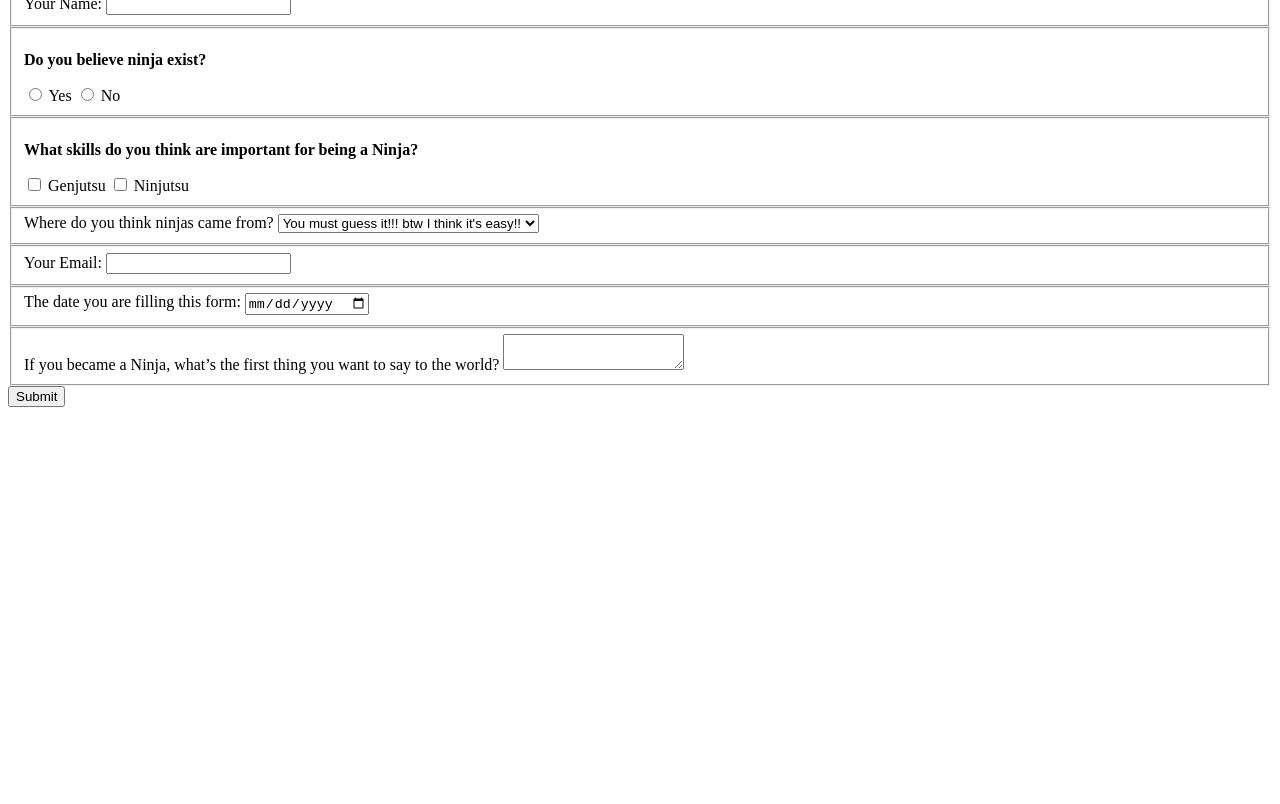
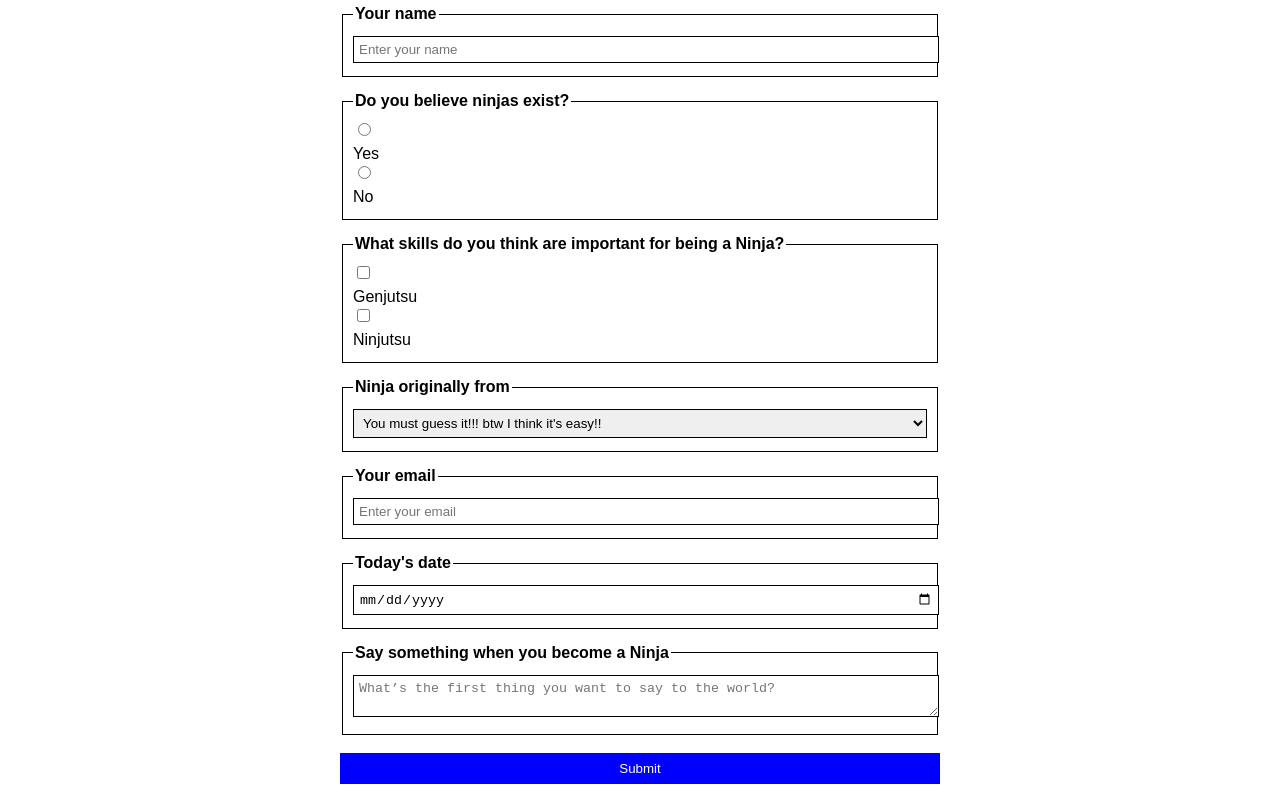
Before and after one commit to ydu6rrc/COMP-2230-Assignment-4, a plain HTML site: page index.html in a window 1280 px wide. Shown: the part 93-897 px from the top of the page. Before the commit the page ends 800 px from the top, so only its background shows below. Drawn offline with Linux system fonts and the light colour scheme.

Commit message:
Finish styles.

```diff
--- a/index.html
+++ b/index.html
@@ -8,40 +8,45 @@
   </head>
   <body>
     <form id="ninjaForm" action="https://httpbin.org/post" method="post">
-      <h1>Do You Believe Ninja Exist?</h1>
+      <h1>Do You Believe Ninjas Exist?</h1>
 
       <fieldset>
-        <label for="userName">Your Name:</label>
-        <input type="text" id="userName" name="userName" />
+        <legend>Your name</legend>
+        <input
+          type="text"
+          id="userName"
+          name="userName"
+          placeholder="Enter your name"
+        />
         <span class="error-message"></span>
       </fieldset>
 
       <fieldset>
-        <p><strong>Do you believe ninja exist?</strong></p>
-        <label><input type="radio" name="ninjaExist" value="Yes" /> Yes</label>
-        <label><input type="radio" name="ninjaExist" value="No" /> No</label>
+        <legend>Do you believe ninjas exist?</legend>
+        <input type="radio" id="ninjaYes" name="ninjaExist" value="Yes" />
+        <label for="ninjaYes">Yes</label>
+
+        <input type="radio" id="ninjaNo" name="ninjaExist" value="No" />
+        <label for="ninjaNo">No</label>
+
         <span class="error-message"></span>
       </fieldset>
 
       <fieldset>
-        <p>
-          <strong
-            >What skills do you think are important for being a Ninja?</strong
-          >
-        </p>
-        <label
-          ><input type="checkbox" name="skills" value="Genjutsu" />
-          Genjutsu</label
-        >
-        <label
-          ><input type="checkbox" name="skills" value="Ninjutsu" />
-          Ninjutsu</label
-        >
+        <legend>
+          What skills do you think are important for being a Ninja?
+        </legend>
+        <input type="checkbox" id="skillGen" name="skills" value="Genjutsu" />
+        <label for="skillGen">Genjutsu</label>
+
+        <input type="checkbox" id="skillNin" name="skills" value="Ninjutsu" />
+        <label for="skillNin">Ninjutsu</label>
+
         <span class="error-message"></span>
       </fieldset>
 
       <fieldset>
-        <label for="origin">Where do you think ninjas came from?</label>
+        <legend>Ninja originally from</legend>
         <select id="origin" name="origin">
           <option value="guess">
             You must guess it!!! btw I think it's easy!!
@@ -54,23 +59,29 @@
       </fieldset>
 
       <fieldset>
-        <label for="email">Your Email:</label>
-        <input type="email" id="email" name="email" />
+        <legend>Your email</legend>
+        <input
+          type="email"
+          id="email"
+          name="email"
+          placeholder="Enter your email"
+        />
         <span class="error-message"></span>
       </fieldset>
 
       <fieldset>
-        <label for="fillDate">The date you are filling this form:</label>
+        <legend>Today's date</legend>
         <input type="date" id="fillDate" name="fillDate" />
         <span class="error-message"></span>
       </fieldset>
 
       <fieldset>
-        <label for="firstWords"
-          >If you became a Ninja, what’s the first thing you want to say to the
-          world?</label
-        >
-        <textarea id="firstWords" name="firstWords"></textarea>
+        <legend>Say something when you become a Ninja</legend>
+        <textarea
+          id="firstWords"
+          name="firstWords"
+          placeholder="What’s the first thing you want to say to the world?"
+        ></textarea>
         <span class="error-message"></span>
       </fieldset>
 
--- a/script.js
+++ b/script.js
@@ -3,7 +3,7 @@ const form = document.getElementById("ninjaForm");
 form.addEventListener("submit", function (event) {
   event.preventDefault();
   const errorMessages = document.querySelectorAll(".error-message");
-  for (const el of errorMessages) el.textContent = "";
+  for (const error of errorMessages) error.textContent = "";
 
   if (validateForm()) {
     form.submit();
@@ -45,9 +45,16 @@ function validateForm() {
   const userName = document.getElementById("userName");
   const email = document.getElementById("email");
   const origin = document.getElementById("origin");
+  const fillDate = document.getElementById("fillDate");
+  const firstWords = document.getElementById("firstWords");
+  const skills = document.getElementsByName("skills");
 
+  const lettersOnly = /^[A-Za-z]+$/;
   if (!isNotEmpty(userName.value)) {
-    showInputError(userName, "Pls write down your name");
+    showInputError(userName, "Name error");
+    isValid = false;
+  } else if (!lettersOnly.test(userName.value)) {
+    showInputError(userName, "Name must not has number and not be empty.");
     isValid = false;
   }
 
@@ -57,17 +64,33 @@ function validateForm() {
     isValid = false;
   }
 
+  let skillChecked = false;
+  for (let i = 0; i < skills.length; i++) {
+    if (skills[i].checked) skillChecked = true;
+  }
+  if (!skillChecked) {
+    showInputError(skills[0], "Please select at least one skill");
+    isValid = false;
+  }
+
   if (!isSelected(origin)) {
     showInputError(origin, "Just guess the Ninja origin");
     isValid = false;
   }
 
   const emailPattern = /^[A-Z0-9._%+-]+@[A-Z0-9.-]+\.[A-Z]{2,4}$/i;
-  if (!isNotEmpty(email.value)) {
-    showInputError(email, "Email cannot be empty");
+  if (!emailPattern.test(email.value)) {
+    showInputError(email, "Enter a valid email address");
     isValid = false;
-  } else if (!emailPattern.test(email.value)) {
-    showInputError(email, "Enter a valid email address");
+  }
+
+  if (fillDate.value === "") {
+    showInputError(fillDate, "Please select a date");
+    isValid = false;
+  }
+
+  if (firstWords.value.trim() === "") {
+    showInputError(firstWords, "Please write something");
     isValid = false;
   }
 
--- a/styles.css
+++ b/styles.css
@@ -0,0 +1,64 @@
+body {
+  font-family: Arial, sans-serif;
+  background-color: white;
+  color: black;
+  margin: 0;
+  padding: 20px;
+}
+
+form {
+  width: 100%;
+  max-width: 600px;
+  margin: 0 auto;
+}
+
+h1 {
+  text-align: center;
+  margin-bottom: 20px;
+}
+
+fieldset {
+  border: 1px solid black;
+  margin-bottom: 15px;
+  padding: 10px;
+}
+
+legend {
+  font-weight: bold;
+}
+
+label {
+  display: block;
+  margin-top: 5px;
+}
+
+input,
+select,
+textarea {
+  width: 100%;
+  padding: 5px;
+  margin-top: 3px;
+  border: 1px solid black;
+}
+
+input[type="radio"],
+input[type="checkbox"] {
+  width: auto;
+  margin-right: 5px;
+}
+
+input[type="submit"] {
+  background-color: blue;
+  color: white;
+  border: none;
+  padding: 8px;
+  width: 100%;
+  cursor: pointer;
+}
+
+.error-message {
+  color: red;
+  font-size: 0.9em;
+  margin-top: 3px;
+  display: block;
+}
```
